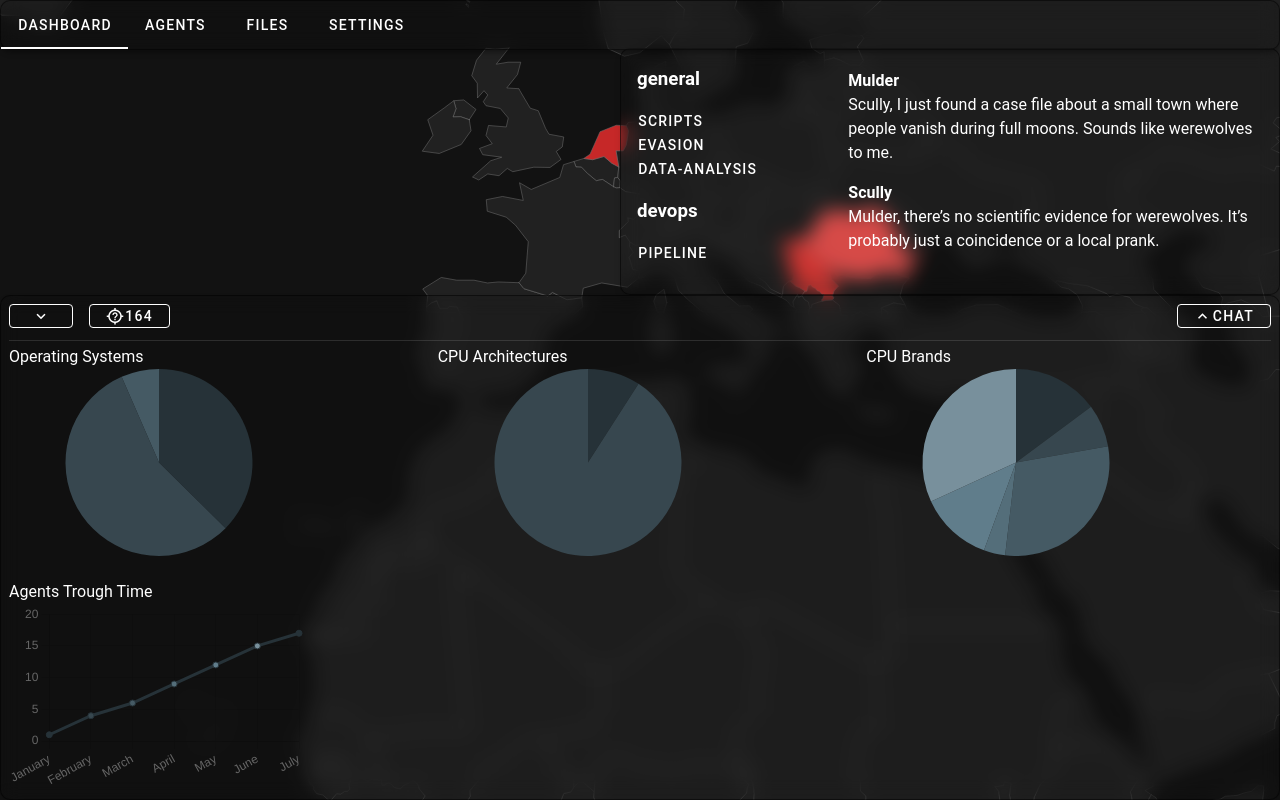
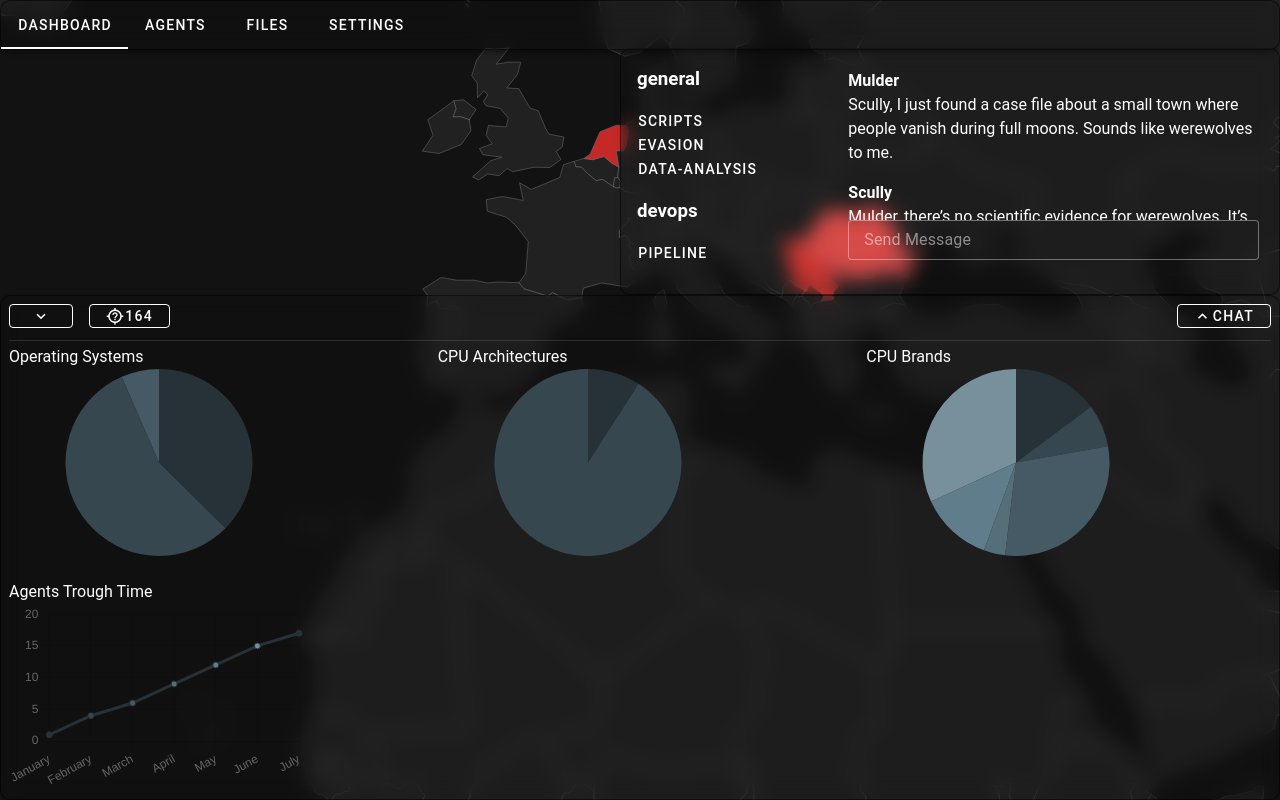
Before and after one commit to zarkones/OnionC2, a Nuxt app in the folder ui/: page / in a window 1280 px wide. Both pictures are taken after a click on the button "CHAT". Built offline with nearby package versions, Linux system fonts and the light colour scheme.

Commit message:
wip chat

```diff
--- a/ui/components/Chat.vue
+++ b/ui/components/Chat.vue
@@ -26,6 +26,11 @@
                         <p>{{ msg.content }}</p>
                     </div>
                 </div>
+                <v-text-field
+                    variant="outlined"
+                    density="compact"
+                    placeholder="Send Message"
+                />
             </v-col>
         </v-row>
     </div>
@@ -83,6 +88,7 @@ const channelCategories = computed(() => Object.keys(channels) as ChannelKey[])
     height: 100%;
     padding-top: 32px;
     padding-right: 32px;
+    padding-bottom: 0px;
 }
 
 .messages-wrapper {
```
